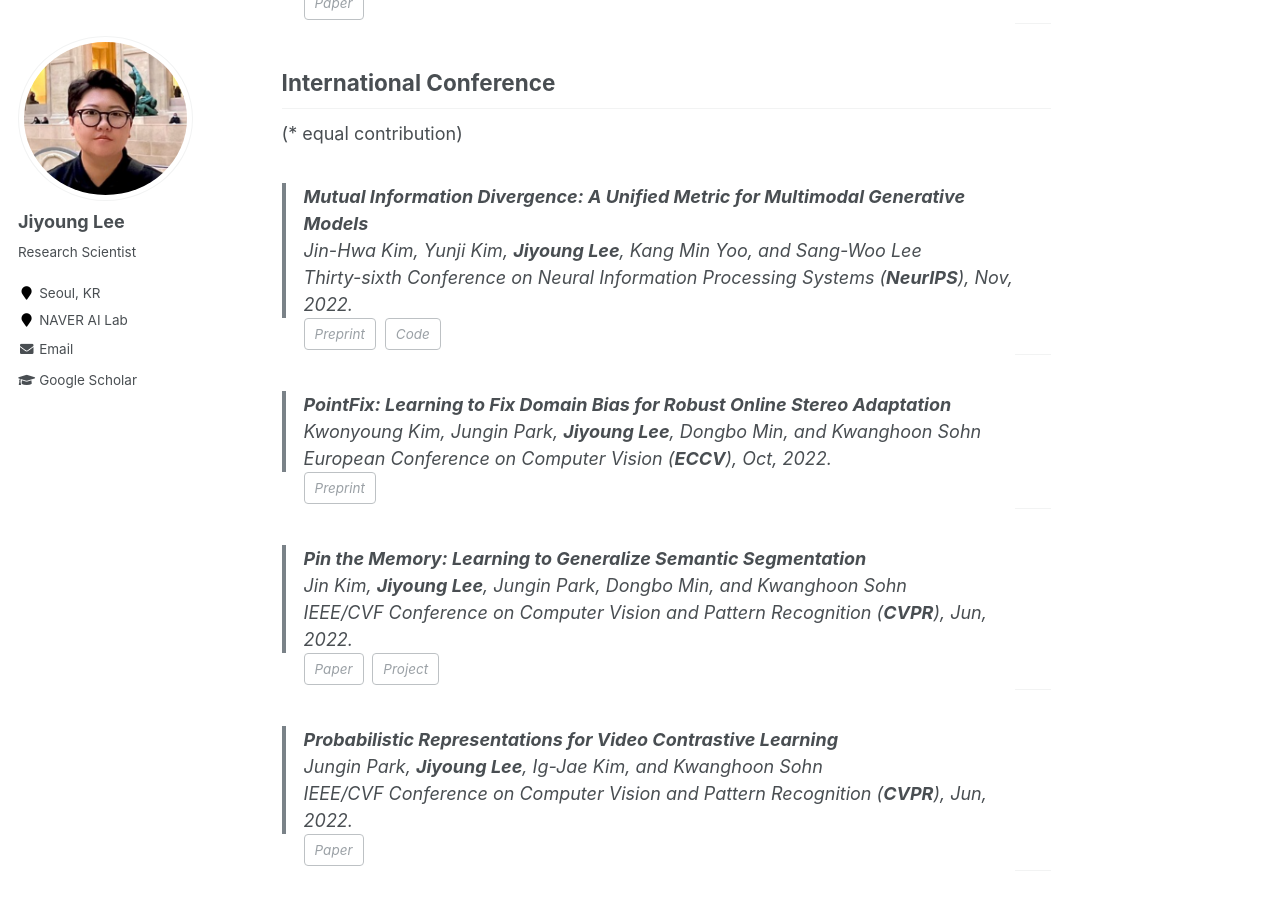
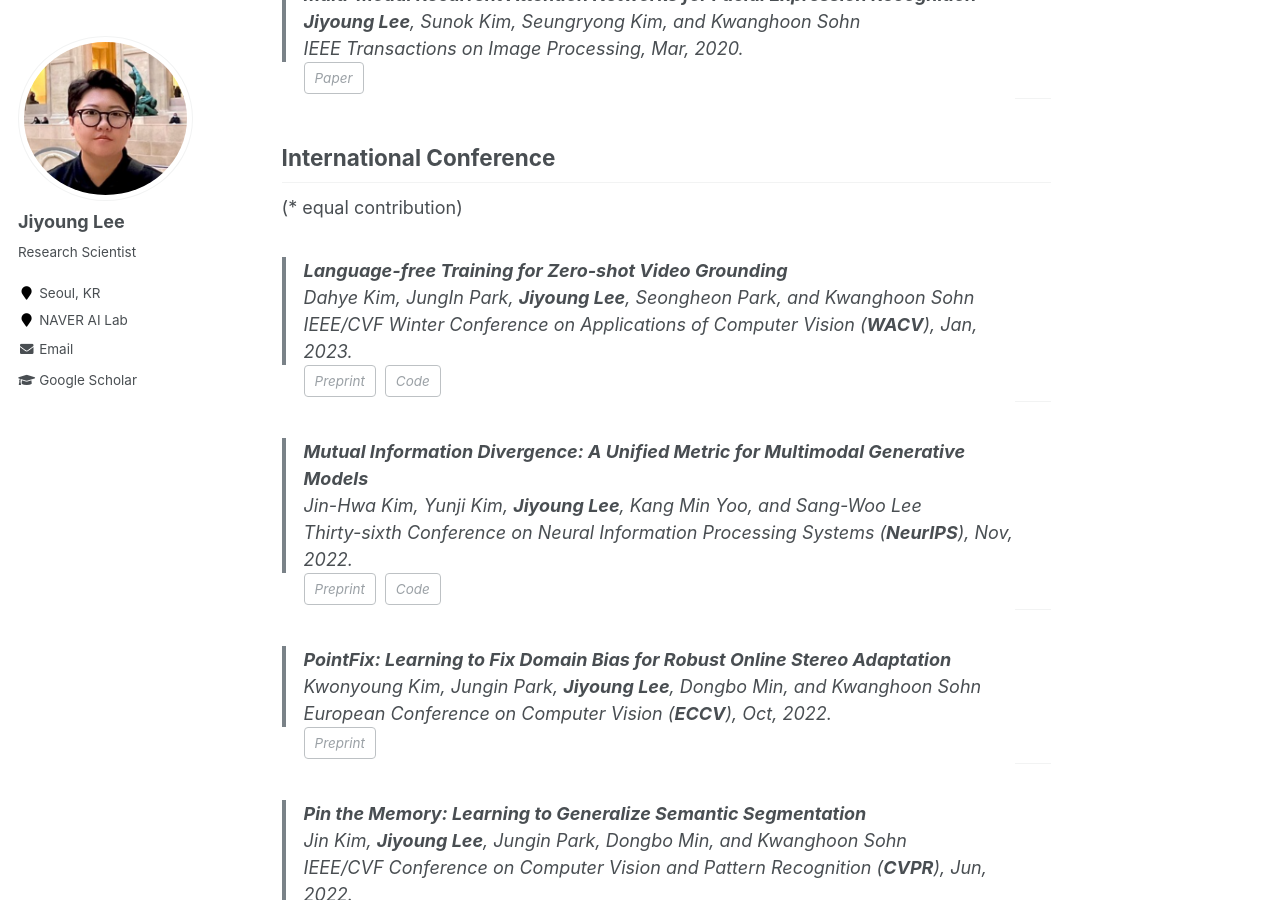
Before and after one commit to lee-jiyoung/lee-jiyoung.github.io, a Jekyll site: the page built from _pages/about.md, in a window 1280 px wide and 900 px high, scrolled down 2126 px. Built offline with Jekyll 4.4.1, drawn with Linux system fonts in a browser that asks for light colours; some of the changed text lies outside the part shown.

Commit message:
Update about.md

```diff
--- a/_pages/about.md
+++ b/_pages/about.md
@@ -27,6 +27,8 @@ I am always looking for interns to collaborate with! If you are interested in do
 
 News
 ======
+**10/2022**, Our paper on zero-shot video grounding was accepted to **WACV** 2023.
+{: .notice}
 **09/2022**, Our paper for evaluating multimodal generative models was accepted to **NeurIPS** 2022.
 {: .notice}
 **07/2022**, Our paper on online stereo adaptation was accepted to **ECCV** 2022.
@@ -82,6 +84,17 @@ IEEE Transactions on Image Processing, Mar, 2020.
 
 ## International Conference
 (* equal contribution)
+
+> **Language-free Training for Zero-shot Video Grounding**
+Dahye Kim, JungIn Park, **Jiyoung Lee**, Seongheon Park, and Kwanghoon Sohn
+IEEE/CVF Winter Conference on Applications of Computer Vision (**WACV**), Jan, 2023.
+<span class="page__meta page__taxonomy comment__date" itemprop="keywords">
+<a class="page__taxonomy-item" rel="tag" href="/">Preprint</a>
+<a class="page__taxonomy-item" rel="tag" href="/">Code</a>
+</span>
+
+
+-----------
 
 > **Mutual Information Divergence: A Unified Metric for Multimodal Generative Models**
 Jin-Hwa Kim, Yunji Kim, **Jiyoung Lee**, Kang Min Yoo, and Sang-Woo Lee
```
